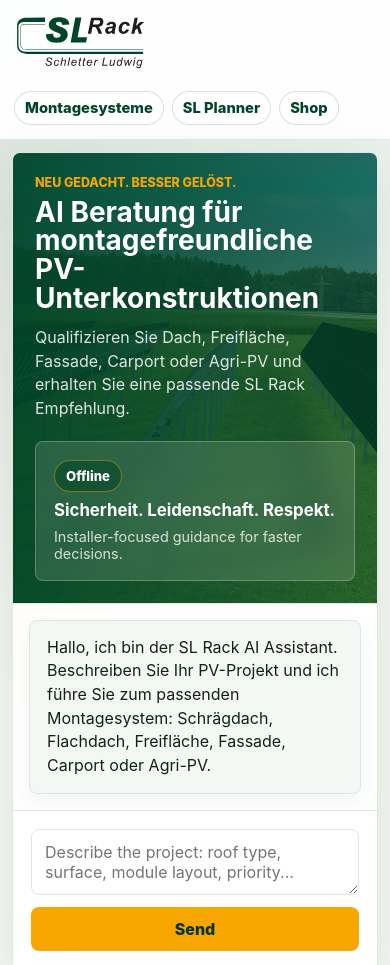
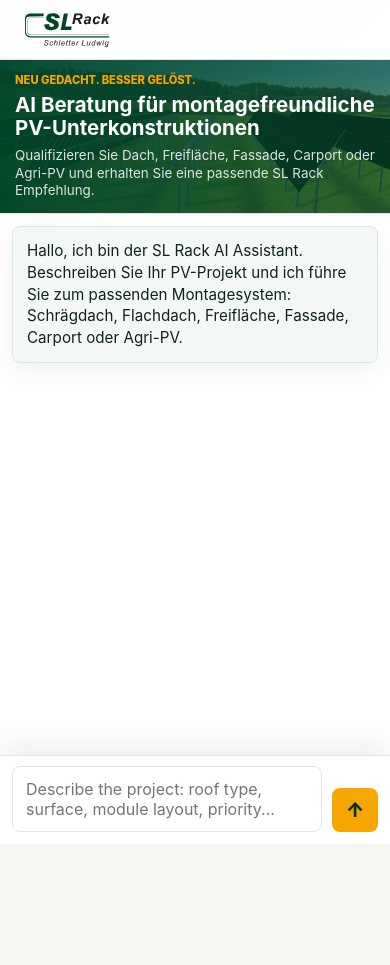
Before and after one commit to harishrvicfit-alt/sl-rack-chatbot, a website: page public/index.html in a window 390 px wide. Shown: the top 965 px of the page. After the commit the page ends 844 px from the top, so only its background shows below. Drawn offline with Linux system fonts and the light colour scheme; no server answers.

Commit message:
Improve mobile chat focus

```diff
--- a/public/styles.css
+++ b/public/styles.css
@@ -462,29 +462,38 @@ label {
 }
 
 @media (max-width: 920px) {
+  html,
   body {
-    overflow: auto;
+    height: 100%;
+    overflow: hidden;
   }
 
   .brand-header {
-    align-items: flex-start;
-    flex-direction: column;
-    padding: 14px;
+    align-items: center;
+    flex-direction: row;
+    height: 60px;
+    min-height: 60px;
+    padding: 10px 14px;
   }
 
   .brand-header nav {
-    justify-content: flex-start;
+    display: none;
   }
 
   .app-shell {
     grid-template-columns: 1fr;
-    height: auto;
-    padding: 12px;
-    min-height: auto;
+    gap: 0;
+    height: calc(var(--viewport-height, 100dvh) - 60px);
+    min-height: 0;
+    padding: 0;
   }
 
   .assistant-panel {
-    min-height: 78vh;
+    min-height: 0;
+    height: 100%;
+    border: 0;
+    border-radius: 0;
+    box-shadow: none;
   }
 
   .topbar,
@@ -493,33 +502,119 @@ label {
   }
 
   .topbar {
-    padding: 22px;
+    gap: 12px;
+    padding: 16px;
   }
 
   .hero-card {
-    min-height: 120px;
+    display: none;
+  }
+
+  .hero-copy {
+    max-width: none;
+  }
+
+  h1 {
+    max-width: 620px;
+    font-size: 1.72rem;
+    line-height: 1.08;
+  }
+
+  .intro {
+    max-width: 620px;
+    margin-top: 8px;
+    font-size: 0.98rem;
+  }
+
+  .chat-log {
+    padding: 16px;
+    overscroll-behavior: contain;
+  }
+
+  .composer {
+    gap: 10px;
+    padding: 12px;
+    padding-bottom: max(12px, env(safe-area-inset-bottom));
+    box-shadow: 0 -12px 30px rgba(0, 69, 40, 0.08);
+  }
+
+  textarea {
+    min-height: 48px;
+    max-height: 112px;
+    resize: none;
   }
 
   button {
     min-height: 44px;
   }
+
+  .decision-panel {
+    display: none;
+  }
 }
 
 @media (max-width: 560px) {
   .brand-logo img {
-    width: 132px;
+    width: 106px;
+    max-height: 38px;
   }
 
-  .brand-header nav a {
-    padding: 7px 10px;
+  .topbar {
+    min-height: 146px;
+    padding: 13px 15px;
+    background:
+      linear-gradient(90deg, rgba(0, 69, 40, 0.96), rgba(0, 69, 40, 0.68)),
+      url("/assets/hero-sl-tracker.jpg") center / cover;
+  }
+
+  .eyebrow {
+    margin-bottom: 7px;
+    font-size: 0.7rem;
+  }
+
+  h1 {
+    font-size: 1.28rem;
+    line-height: 1.12;
+  }
+
+  .intro {
+    margin-top: 7px;
+    font-size: 0.84rem;
+    line-height: 1.32;
   }
 
   .chat-log {
-    padding: 16px;
+    gap: 10px;
+    padding: 12px;
   }
 
   .message {
     width: 100%;
+    padding: 13px 14px;
+    font-size: 0.95rem;
+    line-height: 1.43;
+  }
+
+  .composer {
+    grid-template-columns: 1fr auto;
+    align-items: end;
+    padding-top: 10px;
+  }
+
+  .composer button {
+    width: 46px;
+    min-width: 46px;
+    padding: 0;
+  }
+
+  .composer button span {
+    display: none;
+  }
+
+  .composer button::before {
+    content: "\2191";
+    font-size: 1.25rem;
+    line-height: 1;
   }
 
   .recommendation-card {
```
